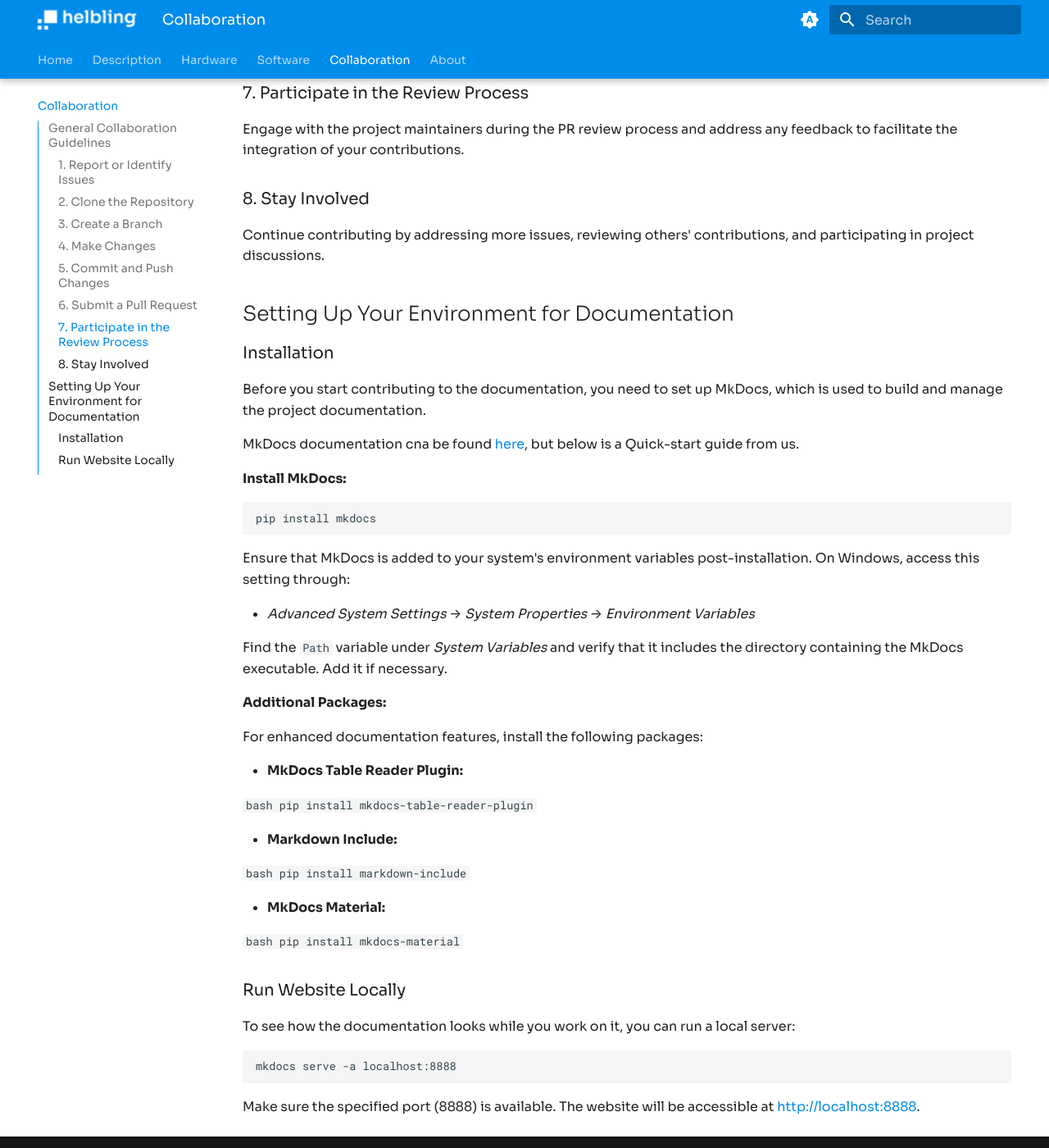
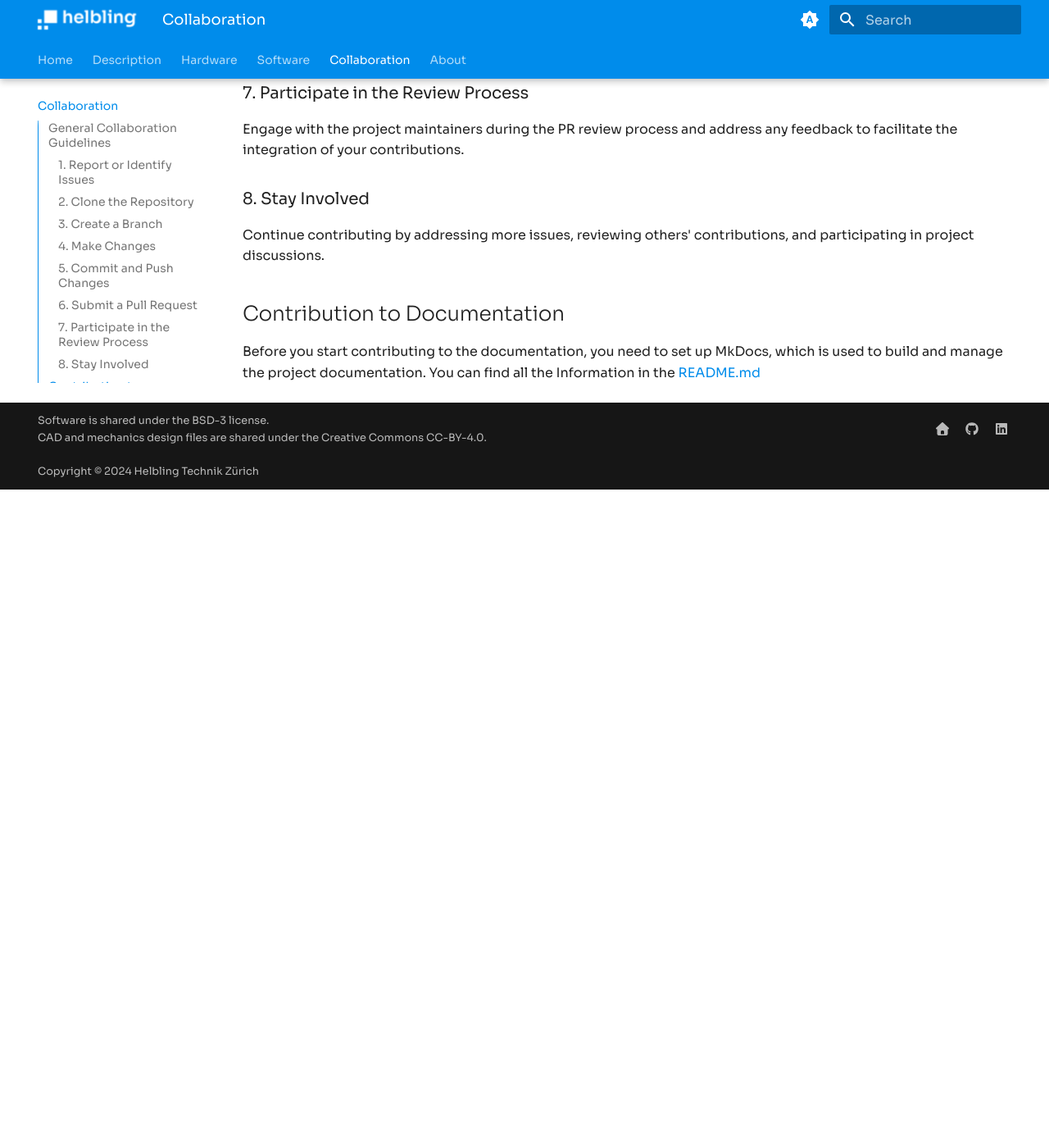
Before and after one commit to Helbling-Technik/HelMoRo, an MkDocs documentation site: the page built from docs/collaboration.md, in a window 1280 px wide and 1400 px high, scrolled down 1374 px. Shown: the whole window at 82% size. Built offline with MkDocs 1.6.1 and Material for MkDocs 9.7.7, drawn with Linux system fonts in a browser that asks for light colours; after the commit the page ends 1971 px from its top, so only the background shows below that.

Commit message:
updating collaboration.md

````diff
--- a/docs/collaboration.md
+++ b/docs/collaboration.md
@@ -62,53 +62,7 @@ Engage with the project maintainers during the PR review process and address any
 Continue contributing by addressing more issues, reviewing others' contributions, and participating in project discussions.
 
 
-## Setting Up Your Environment for Documentation
-### Installation
+## Contribution to Documentation
 
 Before you start contributing to the documentation, you need to set up MkDocs, which is used to build and manage the project documentation.
-
-MkDocs documentation cna be found [here](https://www.mkdocs.org/user-guide/), but below is a Quick-start guide from us.
-
-**Install MkDocs:**
-
-```bash
-pip install mkdocs
-```
-
-Ensure that MkDocs is added to your system's environment variables post-installation. On Windows, access this setting through:
-
-- *Advanced System Settings* → *System Properties* → *Environment Variables*
-
-Find the `Path` variable under *System Variables* and verify that it includes the directory containing the MkDocs executable. Add it if necessary.
-
-**Additional Packages:**
-
-For enhanced documentation features, install the following packages:
-
-- **MkDocs Table Reader Plugin:**
-
-  ```bash
-  pip install mkdocs-table-reader-plugin
-  ```
-
-- **Markdown Include:**
-
-  ```bash
-  pip install markdown-include
-  ```
-
-- **MkDocs Material:**
-
-  ```bash
-  pip install mkdocs-material
-  ```
-
-### Run Website Locally
-
-To see how the documentation looks while you work on it, you can run a local server:
-
-```bash
-mkdocs serve -a localhost:8888
-```
-
-Make sure the specified port (8888) is available. The website will be accessible at [http://localhost:8888](http://localhost:8888).
+You can find all the Information in the [README.md](README.md)
````
